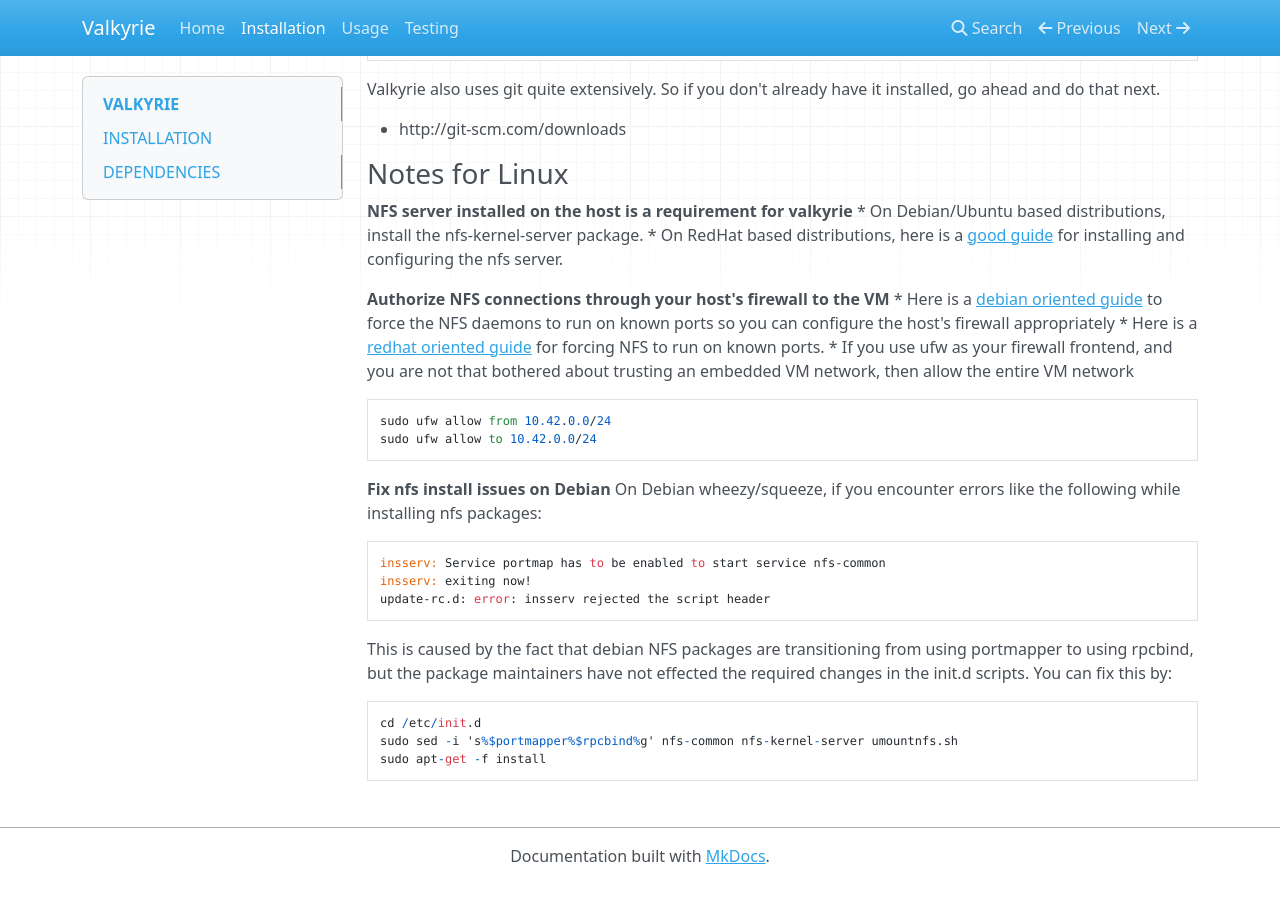
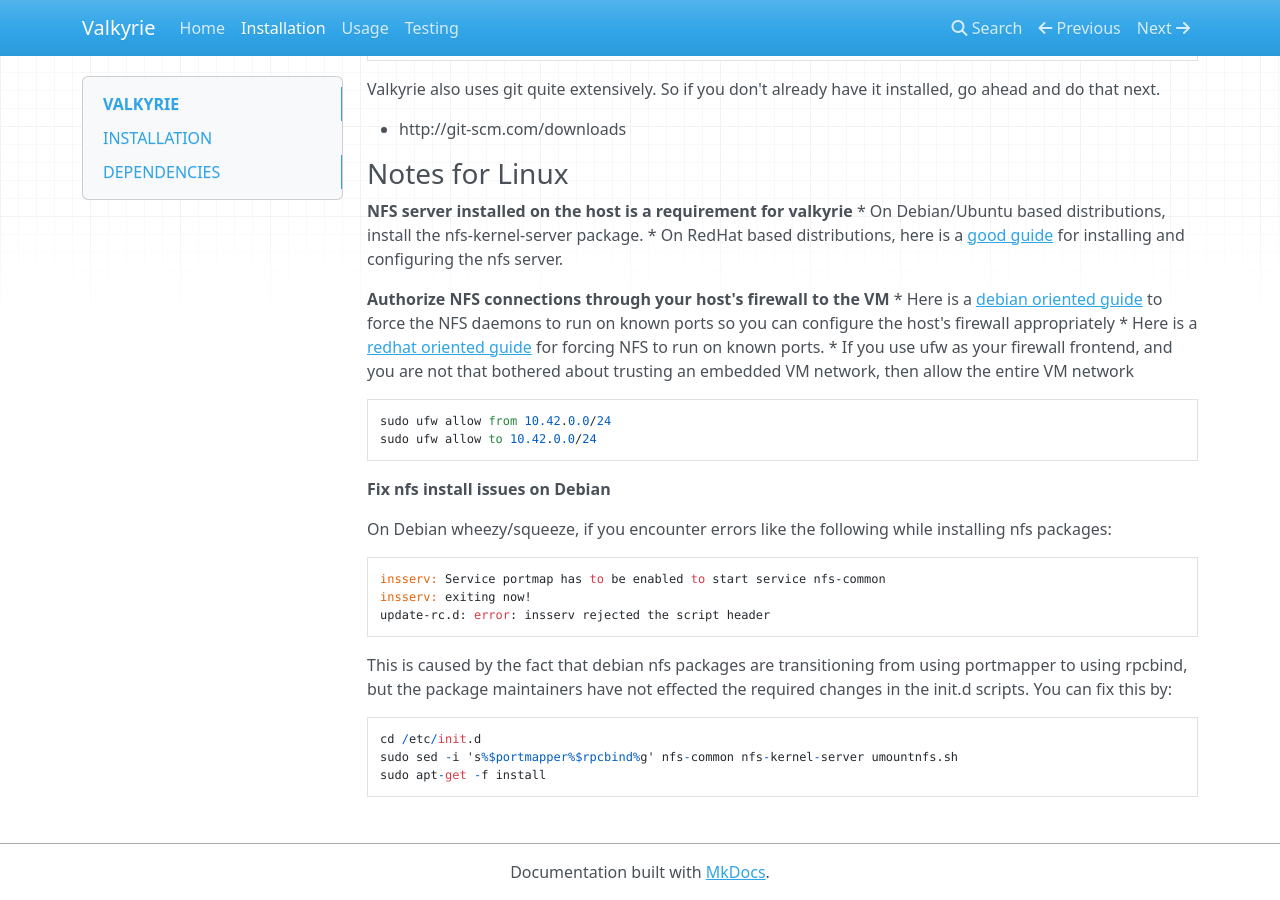
Before and after one commit to GetValkyrie/valkyrie-docs, an MkDocs documentation site: the page built from docs/installation.md, in a window 1280 px wide and 900 px high, scrolled down 712 px. Built offline with MkDocs 1.6.1, drawn with Linux system fonts in a browser that asks for light colours; nearby versions of some CDN libraries; old or Windows-style settings are respelled for this version of MkDocs.

Commit message:
More edits

````diff
--- a/docs/installation.md
+++ b/docs/installation.md
@@ -55,13 +55,14 @@
 sudo ufw allow to 10.42.0.0/24
 ```
 **Fix nfs install issues on Debian**
+
 On Debian wheezy/squeeze, if you encounter errors like the following while installing nfs packages:
 ```
 insserv: Service portmap has to be enabled to start service nfs-common
 insserv: exiting now!
 update-rc.d: error: insserv rejected the script header
 ```
-This is caused by the fact that debian NFS packages are transitioning from using portmapper to using rpcbind, but the package maintainers have not effected the required changes in the init.d scripts. You can fix this by:
+This is caused by the fact that debian nfs packages are transitioning from using portmapper to using rpcbind, but the package maintainers have not effected the required changes in the init.d scripts. You can fix this by:
 ```
 cd /etc/init.d
 sudo sed -i 's%$portmapper%$rpcbind%g' nfs-common nfs-kernel-server umountnfs.sh
````
